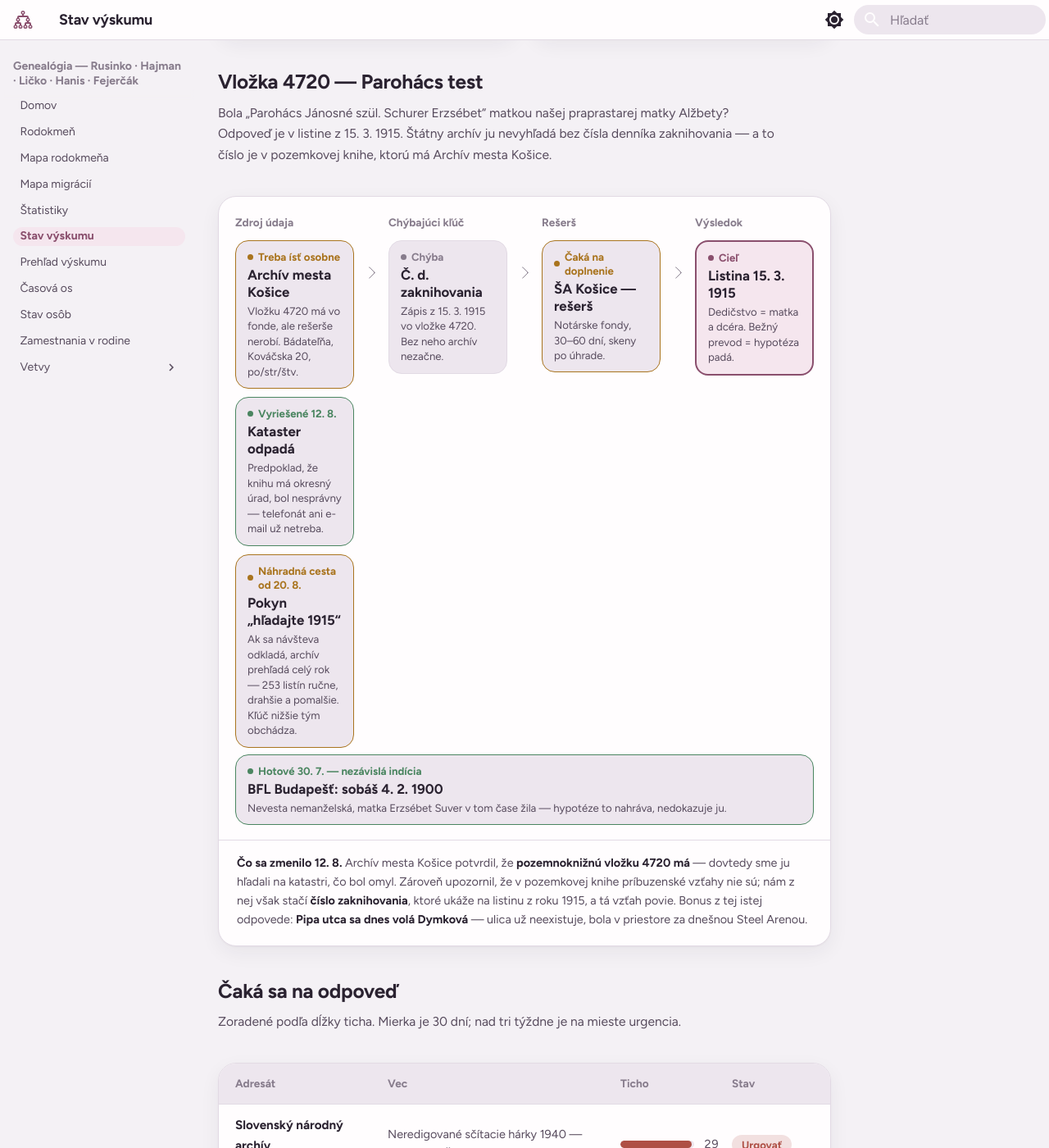
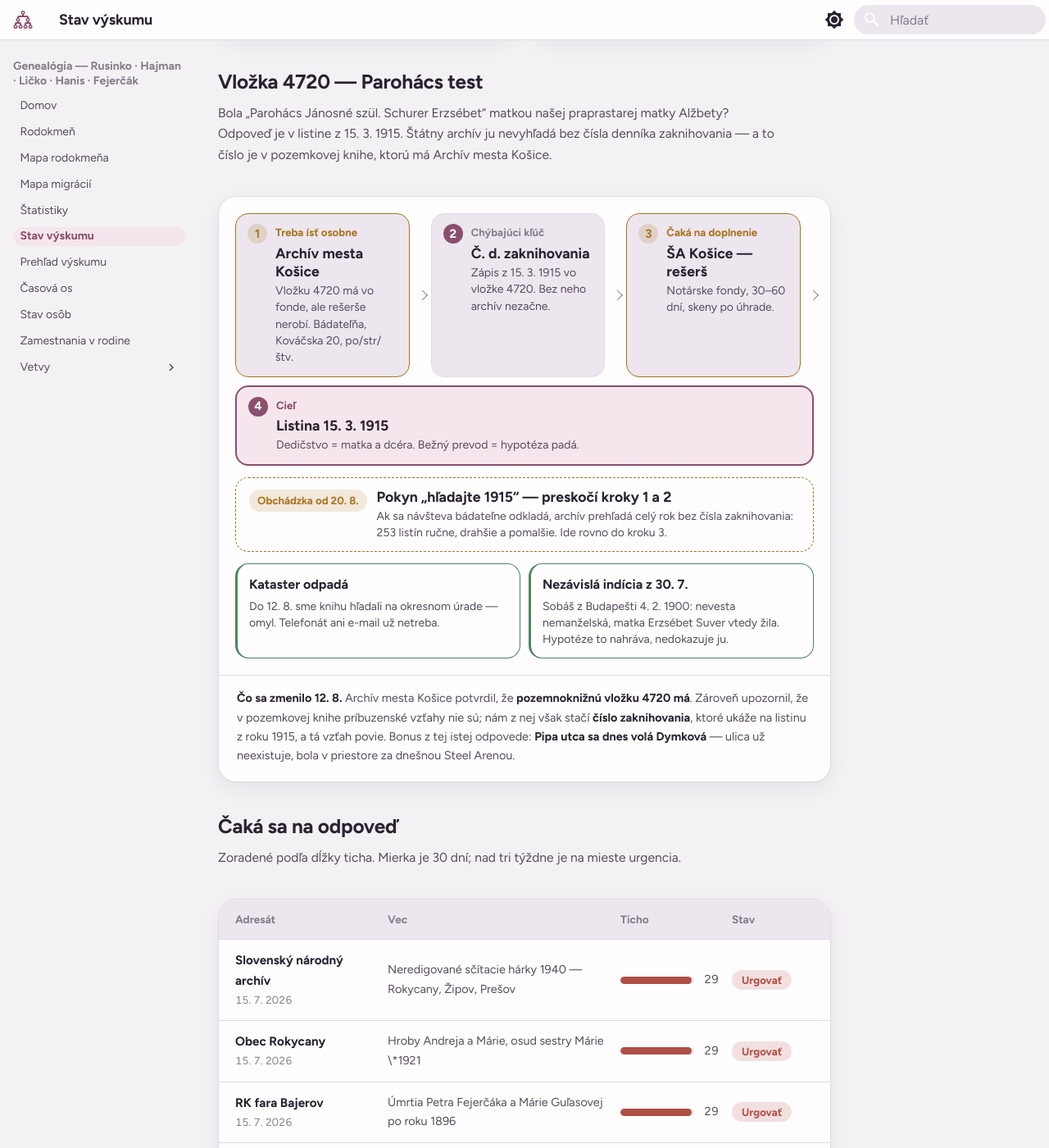
Before and after one commit to vrusi/genealogia, an MkDocs documentation site: the page built from docs/stav-vyskumu.md, in a window 1280 px wide and 1400 px high, scrolled down 1652 px. Shown: the whole window at 82% size. Built offline with MkDocs 1.6.1 and Material for MkDocs 9.7.7, drawn with Linux system fonts in a browser that asks for light colours.

Commit message:
Stav výskumu: graf ako očíslovaná reťaz krokov + obchádzka a poznámky zvlášť
Predtým viseli v prvom stĺpci tri karty, z ktorých do reťaze pokračovala len jedna.
Teraz je hlavná cesta 1→4 v jednom rade, náhradná cesta je samostatný pruh a
vedľajšie zistenia sú poznámky pod ním. Karty rastú podľa obsahu, pri užšom okne
sa reťaz ukladá pod seba.

Co-Authored-By: Claude Opus 5 (1M context) <noreply@anthropic.com>

```diff
--- a/docs/stav-vyskumu.md
+++ b/docs/stav-vyskumu.md
@@ -39,33 +39,18 @@ Kde sa práve čaká, čo je zaseknuté a čo treba spraviť. Panel ukazuje odos
 <p>Bola „Parohács Jánosné szül. Schurer Erzsébet“ matkou našej praprastarej matky Alžbety? Odpoveď je v listine z 15. 3. 1915. Štátny archív ju nevyhľadá bez čísla denníka zaknihovania — a to číslo je v pozemkovej knihe, ktorú má Archív mesta Košice.</p>
 </div>
 <div class="graph-box">
-<div class="flow2">
-<div class="fcol">
-<span class="fcol-label">Zdroj údaja</span>
-<div class="nd nd-warn"><span class="st">Treba ísť osobne</span><strong>Archív mesta Košice</strong><span class="mt">Vložku 4720 má vo fonde, ale rešerše nerobí. Bádateľňa, Kováčska 20, po/str/štv.</span></div>
-<div class="nd nd-good"><span class="st">Vyriešené 12. 8.</span><strong>Kataster odpadá</strong><span class="mt">Predpoklad, že knihu má okresný úrad, bol nesprávny — telefonát ani e-mail už netreba.</span></div>
-<div class="nd nd-warn"><span class="st">Náhradná cesta od 20. 8.</span><strong>Pokyn „hľadajte 1915“</strong><span class="mt">Ak sa návšteva odkladá, archív prehľadá celý rok — 253 listín ručne, drahšie a pomalšie. Kľúč nižšie tým obchádza.</span></div>
+<div class="chain">
+<div class="step nd-warn"><span class="stepnum">1</span><div class="stepbody"><span class="st">Treba ísť osobne</span><strong>Archív mesta Košice</strong><span class="mt">Vložku 4720 má vo fonde, ale rešerše nerobí. Bádateľňa, Kováčska 20, po/str/štv.</span></div></div>
+<div class="step"><span class="stepnum">2</span><div class="stepbody"><span class="st">Chýbajúci kľúč</span><strong>Č. d. zaknihovania</strong><span class="mt">Zápis z 15. 3. 1915 vo vložke 4720. Bez neho archív nezačne.</span></div></div>
+<div class="step nd-warn"><span class="stepnum">3</span><div class="stepbody"><span class="st">Čaká na doplnenie</span><strong>ŠA Košice — rešerš</strong><span class="mt">Notárske fondy, 30–60 dní, skeny po úhrade.</span></div></div>
+<div class="step nd-goal"><span class="stepnum">4</span><div class="stepbody"><span class="st">Cieľ</span><strong>Listina 15. 3. 1915</strong><span class="mt">Dedičstvo = matka a dcéra. Bežný prevod = hypotéza padá.</span></div></div>
 </div>
-<div class="farrow" aria-hidden="true"></div>
-<div class="fcol">
-<span class="fcol-label">Chýbajúci kľúč</span>
-<div class="nd"><span class="st">Chýba</span><strong>Č. d. zaknihovania</strong><span class="mt">Zápis z 15. 3. 1915 vo vložke 4720. Bez neho archív nezačne.</span></div>
+<div class="bypass nd-warn"><span class="bypass-label">Obchádzka od 20. 8.</span><div class="stepbody"><strong>Pokyn „hľadajte 1915“ — preskočí kroky 1 a 2</strong><span class="mt">Ak sa návšteva bádateľne odkladá, archív prehľadá celý rok bez čísla zaknihovania: 253 listín ručne, drahšie a pomalšie. Ide rovno do kroku 3.</span></div></div>
+<div class="chain-notes">
+<div class="note nd-good"><strong>Kataster odpadá</strong><span class="mt">Do 12. 8. sme knihu hľadali na okresnom úrade — omyl. Telefonát ani e-mail už netreba.</span></div>
+<div class="note nd-good"><strong>Nezávislá indícia z 30. 7.</strong><span class="mt">Sobáš z Budapešti 4. 2. 1900: nevesta nemanželská, matka Erzsébet Suver vtedy žila. Hypotéze to nahráva, nedokazuje ju.</span></div>
 </div>
-<div class="farrow" aria-hidden="true"></div>
-<div class="fcol">
-<span class="fcol-label">Rešerš</span>
-<div class="nd nd-warn"><span class="st">Čaká na doplnenie</span><strong>ŠA Košice — rešerš</strong><span class="mt">Notárske fondy, 30–60 dní, skeny po úhrade.</span></div>
-</div>
-<div class="farrow" aria-hidden="true"></div>
-<div class="fcol">
-<span class="fcol-label">Výsledok</span>
-<div class="nd nd-goal"><span class="st">Cieľ</span><strong>Listina 15. 3. 1915</strong><span class="mt">Dedičstvo = matka a dcéra. Bežný prevod = hypotéza padá.</span></div>
-</div>
-</div>
-<div class="flow2-aside">
-<div class="nd nd-good"><span class="st">Hotové 30. 7. — nezávislá indícia</span><strong>BFL Budapešť: sobáš 4. 2. 1900</strong><span class="mt">Nevesta nemanželská, matka Erzsébet Suver v tom čase žila — hypotéze to nahráva, nedokazuje ju.</span></div>
-</div>
-<p class="graph-note"><b>Čo sa zmenilo 12. 8.</b> Archív mesta Košice potvrdil, že <b>pozemnoknižnú vložku 4720 má</b> — dovtedy sme ju hľadali na katastri, čo bol omyl. Zároveň upozornil, že v pozemkovej knihe príbuzenské vzťahy nie sú; nám z nej však stačí <b>číslo zaknihovania</b>, ktoré ukáže na listinu z roku 1915, a tá vzťah povie. Bonus z tej istej odpovede: <b>Pipa utca sa dnes volá Dymková</b> — ulica už neexistuje, bola v priestore za dnešnou Steel Arenou.</p>
+<p class="graph-note"><b>Čo sa zmenilo 12. 8.</b> Archív mesta Košice potvrdil, že <b>pozemnoknižnú vložku 4720 má</b>. Zároveň upozornil, že v pozemkovej knihe príbuzenské vzťahy nie sú; nám z nej však stačí <b>číslo zaknihovania</b>, ktoré ukáže na listinu z roku 1915, a tá vzťah povie. Bonus z tej istej odpovede: <b>Pipa utca sa dnes volá Dymková</b> — ulica už neexistuje, bola v priestore za dnešnou Steel Arenou.</p>
 </div>
 <div class="sec-head">
 <h2>Čaká sa na odpoveď</h2>
--- a/docs/stylesheets/extra.css
+++ b/docs/stylesheets/extra.css
@@ -277,31 +277,99 @@
 }
 .graph-scroll { overflow-x: auto; padding: 8px; }
 
-/* tok „vložka 4720“ — HTML karty, výška podľa textu (žiadne orezanie) */
-.flow2 {
-  display: grid;
-  grid-template-columns: 1fr auto 1fr auto 1fr auto 1fr;
+/* tok „vložka 4720“ — reťaz krokov, všetko sa prispôsobuje obsahu */
+.chain {
+  display: flex;
+  flex-wrap: wrap;
+  align-items: stretch;
   gap: 10px;
-  align-items: start;
-  padding: 20px 20px 4px;
+  padding: 20px 20px 0;
 }
-.fcol { display: flex; flex-direction: column; gap: 10px; min-width: 0; }
-.fcol-label { font-size: .68rem; font-weight: 600; color: var(--g-ink-3); }
-.farrow { align-self: start; margin-top: 3.1rem; width: 22px; height: 22px; position: relative; }
-.farrow::before {
+.step {
+  flex: 1 1 185px;
+  display: flex;
+  gap: 10px;
+  align-items: flex-start;
+  border: 1.5px solid var(--g-rule);
+  border-radius: var(--g-radius-sm);
+  background: var(--g-surface-2);
+  padding: 12px 14px;
+  position: relative;
+}
+.step:not(:last-child) { margin-right: 16px; }
+.step:not(:last-child)::after {
   content: "";
-  position: absolute; inset: 0;
+  position: absolute;
+  right: -21px; top: 50%;
+  width: 9px; height: 9px;
   border-top: 1.75px solid var(--g-ink-3);
   border-right: 1.75px solid var(--g-ink-3);
-  width: 11px; height: 11px;
-  top: 5px; left: 3px;
-  transform: rotate(45deg);
-  border-radius: 2px;
+  transform: translateY(-50%) rotate(45deg);
 }
-.flow2-aside { padding: 4px 20px 18px; }
-@media screen and (max-width: 820px) {
-  .flow2 { grid-template-columns: 1fr; }
-  .farrow { justify-self: center; align-self: center; margin-top: 0; transform: rotate(90deg); }
+.stepnum {
+  flex: none;
+  width: 24px; height: 24px;
+  border-radius: 50%;
+  background: var(--g-accent);
+  color: var(--g-surface);
+  font-size: .74rem;
+  font-weight: 700;
+  display: grid; place-content: center;
+}
+.stepbody { display: flex; flex-direction: column; gap: 3px; min-width: 0; }
+.stepbody strong { font-size: .88rem; font-weight: 600; color: var(--g-ink); line-height: 1.25; }
+.stepbody .st { font-size: .66rem; font-weight: 600; color: var(--g-ink-3); }
+.stepbody .mt { font-size: .7rem; line-height: 1.45; color: var(--g-ink-2); }
+
+.step.nd-warn { border-color: var(--g-warn); }
+.step.nd-warn .st, .step.nd-warn .stepnum { color: var(--g-warn); }
+.step.nd-warn .stepnum { background: color-mix(in srgb, var(--g-warn) 18%, transparent); }
+.step.nd-goal { border-color: var(--g-accent); border-width: 2px; background: var(--g-accent-soft); }
+.step.nd-goal .st { color: var(--g-accent); }
+
+.bypass {
+  margin: 14px 20px 0 20px;
+  border: 1.5px dashed var(--g-warn);
+  border-radius: var(--g-radius-sm);
+  background: var(--g-surface);
+  padding: 12px 16px;
+  display: flex;
+  gap: 12px;
+  align-items: flex-start;
+}
+.bypass-label {
+  flex: none;
+  font-size: .66rem;
+  font-weight: 700;
+  color: var(--g-warn);
+  background: color-mix(in srgb, var(--g-warn) 15%, transparent);
+  padding: 3px 10px;
+  border-radius: 999px;
+  margin-top: 2px;
+}
+
+.chain-notes {
+  display: grid;
+  grid-template-columns: repeat(auto-fit, minmax(240px, 1fr));
+  gap: 10px;
+  padding: 14px 20px 20px;
+}
+.note {
+  border: 1px solid var(--g-rule);
+  border-left: 3px solid var(--g-good);
+  border-radius: var(--g-radius-sm);
+  background: var(--g-surface);
+  padding: 12px 14px;
+  display: flex; flex-direction: column; gap: 3px;
+}
+.note strong { font-size: .8rem; font-weight: 600; color: var(--g-ink); }
+.note .mt { font-size: .7rem; line-height: 1.45; color: var(--g-ink-2); }
+
+@media screen and (max-width: 760px) {
+  .step:not(:last-child) { margin-right: 0; margin-bottom: 16px; }
+  .step:not(:last-child)::after { right: 50%; top: auto; bottom: -20px; transform: translateX(50%) rotate(135deg); }
+  .bypass { flex-direction: column; gap: 8px; }
+}
 }
 
 .nd {
--- a/mkdocs.yml
+++ b/mkdocs.yml
@@ -21,7 +21,7 @@ theme:
     - search.suggest
     - content.tabs.link
 extra_css:
-  - stylesheets/extra.css?v=11
+  - stylesheets/extra.css?v=13
 plugins:
   - search:
       lang: sk
```
Also changed, not shown: stav-vyskumu.md (+10 -25 lines), 1 other file.
